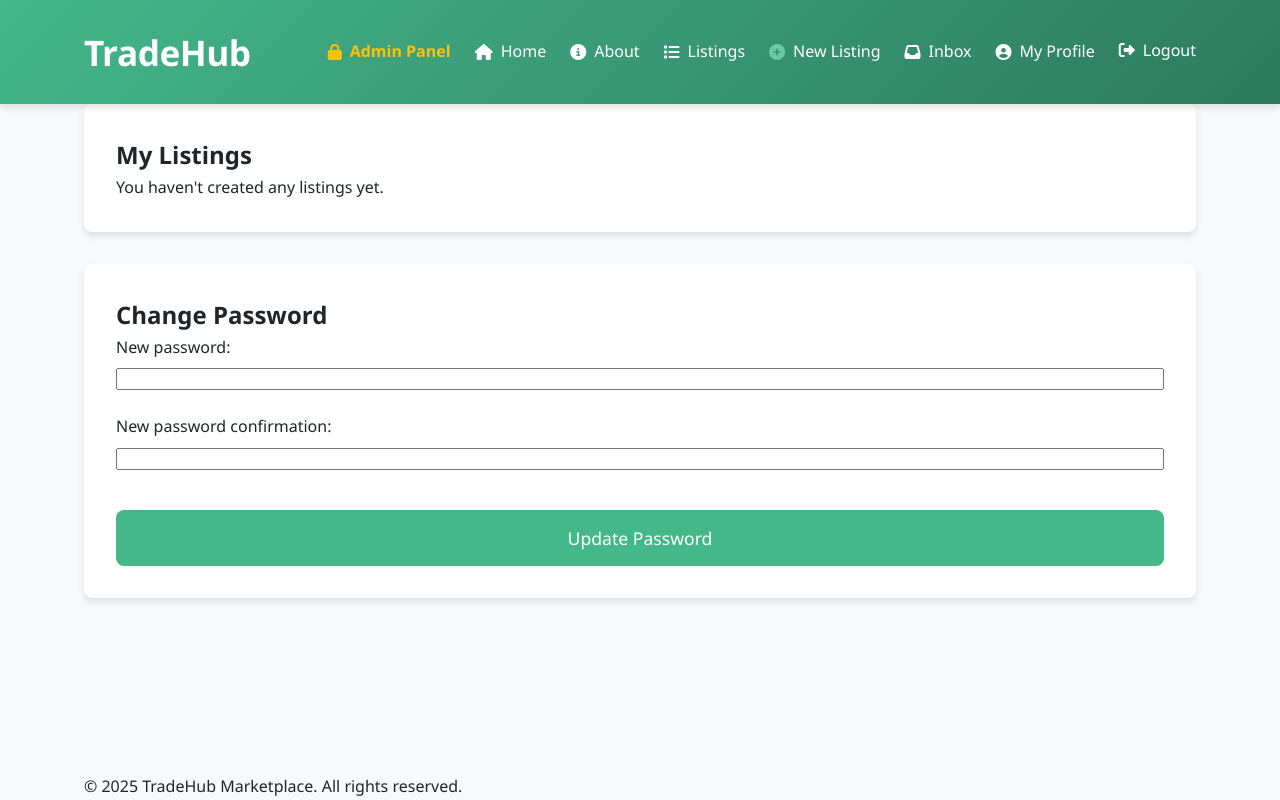
After one commit to xzalerr/listing_platform, a Django app: page /users/my-profile/ in a window 1280 px wide. The commit adds this page. Run offline with Django 5.2, Linux system fonts and the light colour scheme; the visitor is signed in with stand-in values (Sample User, id 1); data that the repository does not hold is empty.

Commit message:
My Profile to see active listings and change password added

```diff
--- a/listing_platform/templates/template.html
+++ b/listing_platform/templates/template.html
@@ -22,9 +22,6 @@
             <h1><a href="/">TradeHub</a></h1>
             <nav>
                 <ul>
-                    <li><a href="/"><i class="fas fa-home"></i> Home</a></li>
-                    <li><a href="/about"><i class="fas fa-info-circle"></i> About</a></li>
-                    <li><a href="{% url 'listings:list' %}"><i class="fas fa-list"></i> Listings</a></li>
                     {% if user.is_superuser %}
                         <li>
                             <a href="/admin" class="nav-link-admin">
@@ -32,6 +29,9 @@
                             </a>
                         </li>
                     {% endif %}
+                    <li><a href="/"><i class="fas fa-home"></i> Home</a></li>
+                    <li><a href="/about"><i class="fas fa-info-circle"></i> About</a></li>
+                    <li><a href="{% url 'listings:list' %}"><i class="fas fa-list"></i> Listings</a></li>
                     {% if user.is_authenticated %}
                         <li>
                             <a href="{% url 'listings:listing-new' %}" class="nav-link-listing-new">
@@ -41,6 +41,11 @@
                         <li>
                             <a href="{% url 'users:inbox' %}" class="nav-link-inbox">
                                 <i class="fas fa-inbox"></i> Inbox
+                            </a>
+                        </li>
+                        <li>
+                            <a href="{% url 'users:my-profile' %}">
+                                <i class="fas fa-user-circle"></i> My Profile
                             </a>
                         </li>
                         <li>
--- /dev/null
+++ b/listing_platform/users/templates/users/my_profile.html
@@ -0,0 +1,40 @@
+{% extends 'template.html' %}
+
+{% block title %}My Profile | TradeHub{% endblock %}
+
+{% block content %}
+    <div class="card">
+        <h2 class="card-title">My Listings</h2>
+        {% if listings %}
+            <ul class="message-list">
+                {% for listing in listings %}
+                    <li class="message-item">
+                        <a href="{% url 'listings:page' slug=listing.slug %}">
+                            <strong>{{ listing.title }}</strong>
+                        </a>
+                        <br>
+                        <small class="listing-date">{{ listing.date|date:"Y-m-d H:i" }}</small>
+                    </li>
+                {% endfor %}
+            </ul>
+        {% else %}
+            <p>You haven't created any listings yet.</p>
+        {% endif %}
+    </div>
+
+    <div class="card">
+        <h2 class="card-title">Change Password</h2>
+        <form method="post" class="form-with-validation">
+            {% csrf_token %}
+            <div class="form-group">
+                {{ form.new_password1.label_tag }}
+                {{ form.new_password1 }}
+            </div>
+            <div class="form-group">
+                {{ form.new_password2.label_tag }}
+                {{ form.new_password2 }}
+            </div>
+            <button type="submit" class="btn btn-primary btn-block">Update Password</button>
+        </form>
+    </div>
+{% endblock %}
--- a/listing_platform/users/urls.py
+++ b/listing_platform/users/urls.py
@@ -8,5 +8,6 @@ urlpatterns = [
     path('login/', views.login_view, name='login'),
     path('logout/', views.logout_view, name='logout'),
     path('inbox/', views.inbox, name='inbox'),
-    path('conversation/<str:username>/', views.conversation_with_user, name='conversation')
+    path('conversation/<str:username>/', views.conversation_with_user, name='conversation'),
+    path('my-profile/', views.my_profile, name='my-profile')
 ]
--- a/listing_platform/users/views.py
+++ b/listing_platform/users/views.py
@@ -1,7 +1,8 @@
 from django.shortcuts import render, redirect
-from django.contrib.auth.forms import UserCreationForm, AuthenticationForm
-from django.contrib.auth import login, logout
+from django.contrib.auth.forms import UserCreationForm, AuthenticationForm, SetPasswordForm
+from django.contrib.auth import login, logout, update_session_auth_hash
 from .models import Message
+from listings.models import Listing
 from .forms import MessageForm, DirectMessageForm
 from django.contrib.auth.models import User
 from django.contrib.auth.decorators import login_required
@@ -84,3 +85,22 @@ def conversation_with_user(request, username):
         'other_user': other_user,
         'messages_between': messages_between
     })
+
+@login_required
+def my_profile(request):
+    listings = Listing.objects.filter(author=request.user).order_by('-date')
+
+    if request.method == 'POST':
+        form = SetPasswordForm(user=request.user, data=request.POST)
+        if form.is_valid():
+            form.save()
+            logout(request)
+            messages.success(request, "Password changed successfully. Please log in again.")
+            return redirect('users:login')
+    else:
+        form = SetPasswordForm(user=request.user)
+
+    return render(request, 'users/my_profile.html', {
+        'listings': listings,
+        'form': form
+    })
```
Also changed, not shown: listing_platform/media/listing_images/cw6_dynamic_chest.png (deleted), listing_platform/media/listing_images/cw6_dynamic_chest_0uuV1IP.png (deleted).
